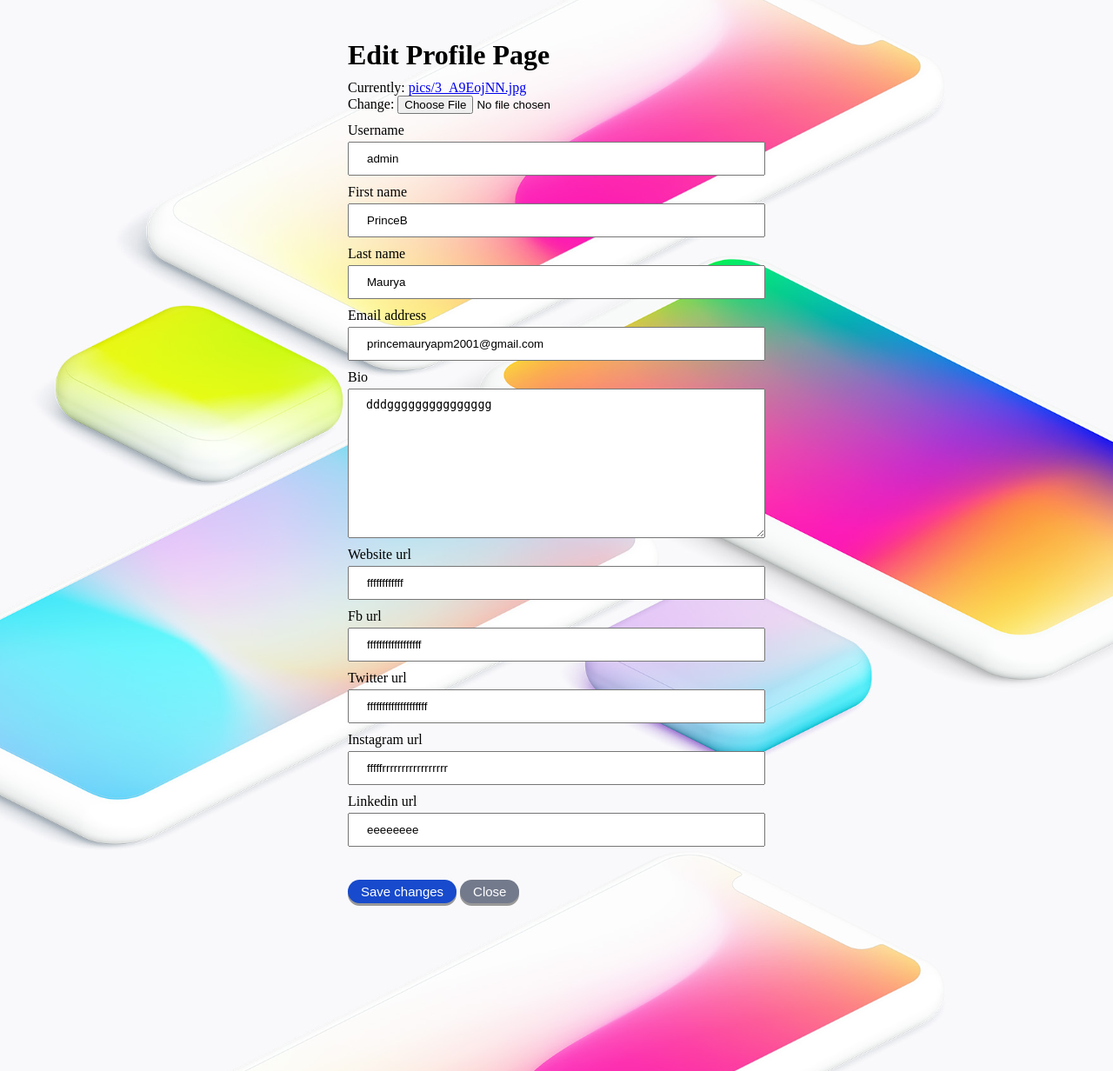
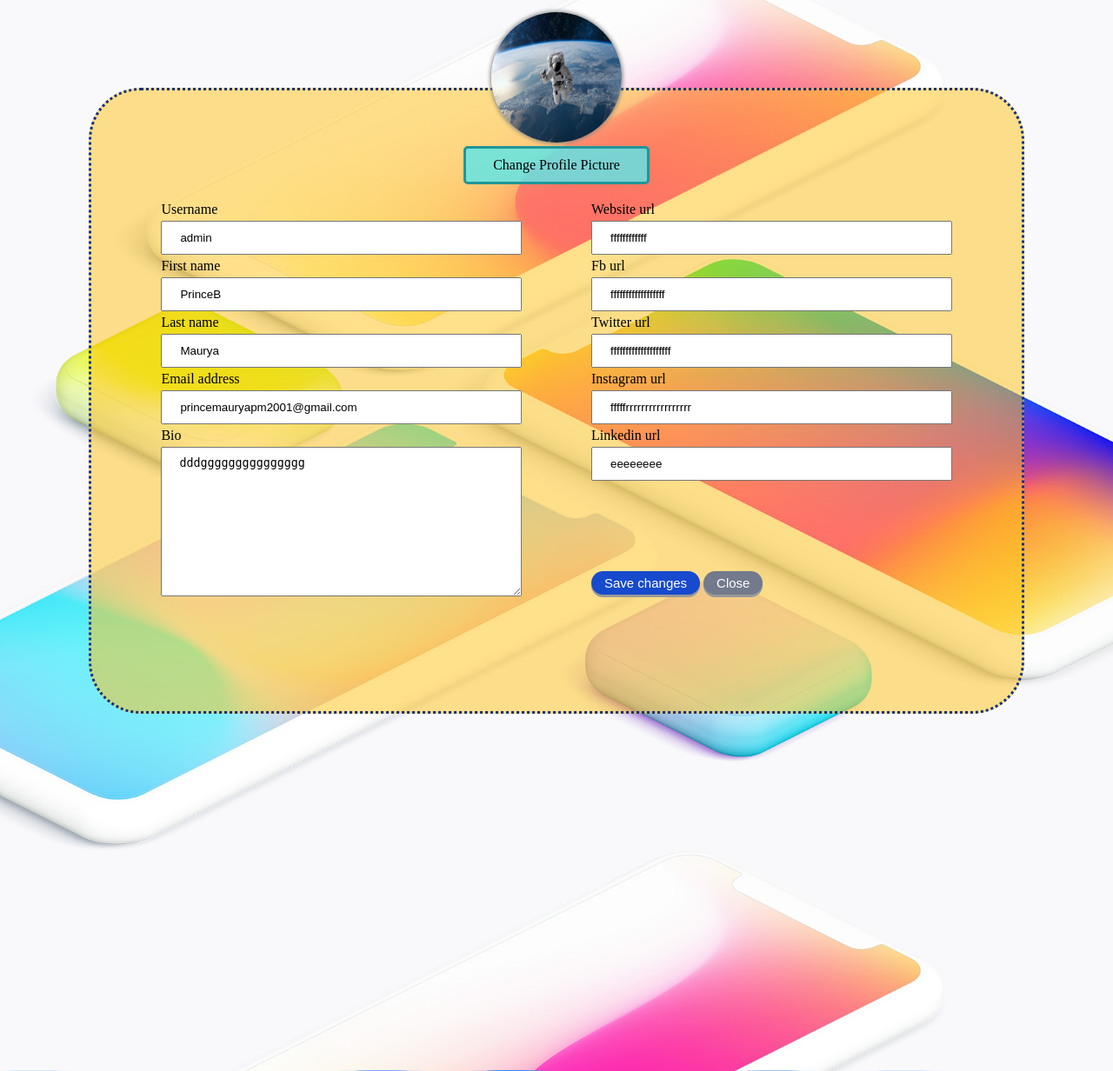
Before and after one commit to pm-2001/Content_Management_System, a Django app: page /edit_profile/ in a window 1280 px wide; the page is wider, and only the part inside the window is pictured. Shown: the part 61-1293 px from the top of that part at 87% size. Run offline with Django 4.2, Linux system fonts and the light colour scheme; a user stored in the database is signed in; data comes from the database, SQL or seed files in the repository; both versions use the stored data as it was after the commit; parts of the project's set-up code (start-up, migrations or seed data) failed here and were passed over; some libraries are stand-ins or nearby versions.

Commit message:
updated editprofile page with new UI

```diff
--- a/task/blog/templates/base.html
+++ b/task/blog/templates/base.html
@@ -38,7 +38,9 @@
                     <li><a href="/category/Social%20Media/">Social Media</a></li>
                     <li><a href="/category/Religious/">Religious</a></li>
                     <li><a href="/category/Political/">Political</a></li>
+                    {% if request.user.is_superuser %}
                     <li><a href="{% url 'add_category'%}">Add category</a></li>
+                    {% endif %}
                     </div>
                 </ul>
             </li>
--- a/task/blog/templates/change_password.html
+++ b/task/blog/templates/change_password.html
@@ -218,7 +218,7 @@
 
         <div class="sidenav-url">
             <div class="url">
-                <a href="/profile">Profile</a>
+                <a href="{% url 'profile' user.pk %}">Profile</a>
                 <hr align="center">
             </div>
             <div class="url">
--- a/task/blog/templates/edit_profile.html
+++ b/task/blog/templates/edit_profile.html
@@ -3,11 +3,46 @@
 {% block body %}
 
 <style>
+  .container {
+    margin-top: 8%;
+    /* margin: 50px; */
+    margin-left: 8%;
+    margin-right: 8%;
+    border: #14317b;
+    border-style: dotted;
+    border-radius: 60px;
+    background: #ffc42084;
+    height: 90vh;
 
+  }
 
-  .form-group {
+  .column1 {
+    float: left;
+    width: 50%;
+    padding: 0 40px 0 80px;
+  }
+
+  .column2 {
+    float: left;
+    width: 50%;
+    padding: 0 80px 0 40px;
+  }
+  .column3 {
+    float: left;
+    width: 50%;
+    padding: 100px 80px 0 40px;
+  }
+
+  /* Clear floats after the columns */
+  /* .row:after {
+  content: "";
+  display: table;
+  clear: both;
+} */
+
+  /* .form-group {
     margin: 10px 400px;
-  }
+  } */
 
   .form-control {
     width: 100%;
@@ -72,7 +107,8 @@
     position: absolute;
     top: 100px;
     padding: 10px 10px 0px 10px;
-    background-color: #dddddd; /* Red */
+    background-color: #dddddd;
+    /* Red */
     color: rgb(0, 0, 0);
     margin: -39px 90vh;
     width: max-content;
@@ -98,6 +134,56 @@
     color: rgb(253, 253, 253);
   }
 
+  label.filebutton {
+    width: 120px;
+    height: 40px;
+    overflow: hidden;
+    position: relative;
+    background-color: #ccc;
+    justify-content: center;
+    /* text-align: center; */
+  }
+
+  label span input {
+    /* z-index: 999; */
+    /* line-height: 0; */
+    font-size: 50px;
+    position: absolute;
+    /* top: -2px; */
+    /* left: -700px; */
+    opacity: 0;
+    filter: alpha(opacity=0);
+    -ms-filter: "alpha(opacity=0)";
+    cursor: pointer;
+    _cursor: hand;
+  }
+
+  .ima {
+    justify-content: center;
+    padding: 10px 20px;
+    margin-left: 40%;
+    margin-right: 40%;
+    border-style: solid;
+    width: auto;
+    height: max-content;
+    display: flex;
+    border-radius: 5px;
+    background: #5be8ebce;
+    border-color: #219698;
+
+  }
+
+
+  .profile {
+    margin-bottom: 20px;
+    margin-top: -90px;
+    text-align: center;
+  }
+
+  .profile img {
+    border-radius: 50%;
+    box-shadow: 0px 0px 5px 1px grey;
+  }
 
 </style>
 {%for msg in messages%}
@@ -106,18 +192,22 @@
   {{msg}}
 </div>
 {%endfor%}
-
-  <br><br>
 <div class="container">
-    <div class="form-group">
-        <h1>Edit Profile Page</h1>
-    </div>
   <form method="post" enctype="multipart/form-data">
     {% csrf_token %}
     <div class="form-group">
-            {% comment %} {{ profile_form.username.label }} {% endcomment %}
-            {{ profile_form.pic }}
+      <div class="profile">
+        <img src="{{user.profile.pic.url}}" alt="" width="150" height="150">
+        <label class="filebutton">
+          <div class="ima">
+            Change Profile Picture</p>
           </div>
+          <span><input type="file" id="myfile" name="pic"></span>
+        </label>
+      </div>
+
+    <div class="row">
+      <div class="column1">
         <div class="form-group">
           {{ user_form.username.label }}
           {{ user_form.username }}
@@ -138,6 +228,8 @@
           {{profile_form.bio.label}}
           {{profile_form.bio}}
         </div>
+      </div>
+      <div class="column2">
         <div class="form-group">
           {{profile_form.website_url.label}}
           {{profile_form.website_url}}
@@ -158,10 +250,9 @@
           {{profile_form.linkedin_url.label}}
           {{profile_form.linkedin_url}}
         </div>
-          <br>
-          {% comment %} {{profile_form.as_p}} {% endcomment %}
-    <div class="form-group">
-      <div class="modal-footer">
+      </div>
+    </div>
+    <div class="column3">
         <button type="submit" class="button1">Save changes</button>
         </form>
         <a href="{% url 'profile' user.pk %}"><button type="button" class="button2" data-dismiss="modal">Close</button></a>
--- a/task/blog/templates/password_success.html
+++ b/task/blog/templates/password_success.html
@@ -193,7 +193,7 @@
 
         <div class="sidenav-url">
             <div class="url">
-                <a href="/profile" >Profile</a>
+                <a href="{% url 'profile' user.pk %}">Profile</a>
                 <hr align="center">
             </div>
             <div class="url">
--- a/task/blog/templates/postdetail.html
+++ b/task/blog/templates/postdetail.html
@@ -315,11 +315,9 @@
       <br>
       {%for i in posts %}
         {% if forloop.counter < 8 %}
-        <li>
           <a href = "{% url 'postdetail' i.id %}">
-              {{ i.snippet}}
+              <p>{{ i.snippet}}</p>
             </a>
-          </li>
           <br>
         {% endif %}
       {%endfor%}
--- a/task/blog/templates/profile.html
+++ b/task/blog/templates/profile.html
@@ -21,9 +21,8 @@
     .title {
         font-family: 'Dancing Script', cursive;
         padding-top: 15px;
-        /* position: absolute; */
+        position: absolute;
         left: 45%;
-        margin-left:50%;
     }
 
     .navbar-top ul {
--- a/task/blog/views.py
+++ b/task/blog/views.py
@@ -112,8 +112,8 @@ def profile(request,pk):
 
 def editprofile(request):
     if request.method == "POST":
-        user_form = EditProfileForm(request.POST, instance=request.user)
-        profile_form = ProfileForm(request.POST, instance=request.user.profile)
+        user_form = EditProfileForm(request.POST,request.FILES, instance=request.user)
+        profile_form = ProfileForm(request.POST,request.FILES, instance=request.user.profile)
         if user_form.is_valid() or profile_form.is_valid():
             profile_form.save()
             user_form.save()
```
Also changed, not shown: task/db.sqlite3, task/media/images/3_TixdV3h.jpg (added), task/media/pics/3_A9EojNN.jpg (added), task/media/pics/tree-736885__480.jpg (added). Lines whose indentation alone changed are shown as unchanged.
